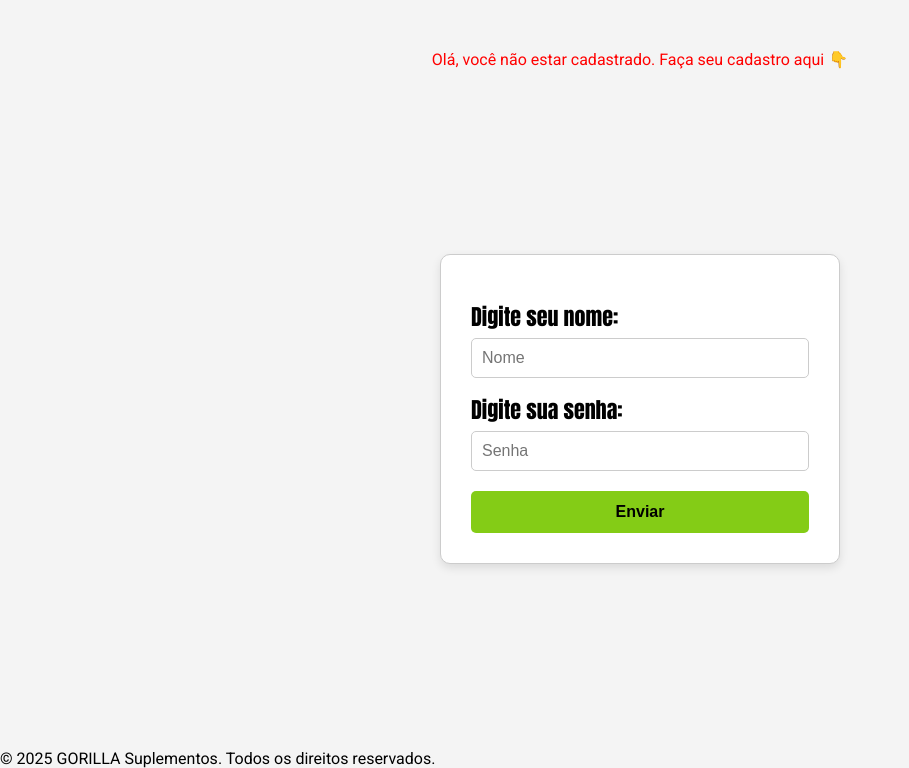
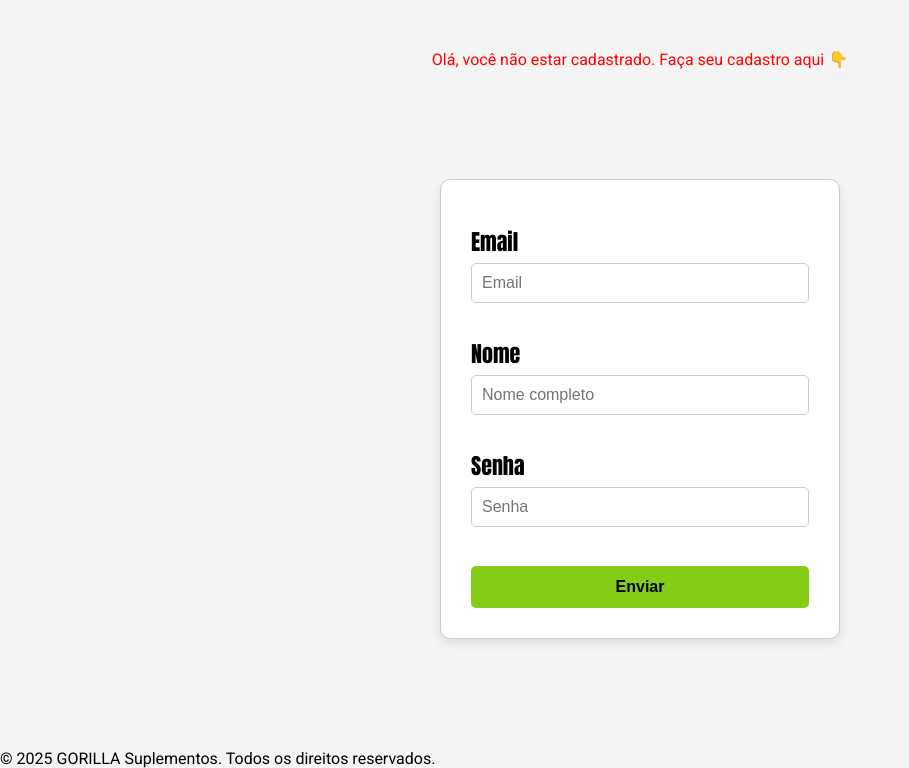
Before and after one commit to Maria72714/Gorilla_PSI, a Flask app: page /cadastro in a window 1280 px wide. Shown: the part 120-888 px from the top of the page, without its empty margins (0-909 px from the left). Run offline with Flask 3, Linux system fonts and the light colour scheme.

Commit message:
agora o cadastro é feito com nome, email e senha

```diff
--- a/templates/cadastro.html
+++ b/templates/cadastro.html
@@ -21,11 +21,16 @@
         <div class="main">
             <div class="logar">
                 <form action="{{ url_for('cadastro') }}" method="POST">
-                    <label for="nome">Digite seu nome:</label>
-                    <input type="text" name="nome" id="nome" placeholder="Nome" required>
+                    <label for="email">Email</label>
+                    <input type="email" name="email" placeholder="Email" required><br>
 
-                    <label for="senha">Digite sua senha:</label>
-                    <input type="password" name="senha" id="senha" placeholder="Senha" required>
+                    <!-- Campo para o nome completo -->
+                    <label for="nome">Nome</label>
+                    <input type="text" name="nome" placeholder="Nome completo" required><br>
+
+                    <!-- Campo para a senha -->
+                    <label for="senha">Senha</label>
+                    <input type="password" name="senha" placeholder="Senha" required><br>
 
                     <button type="submit">Enviar</button>
                 </form>
```
